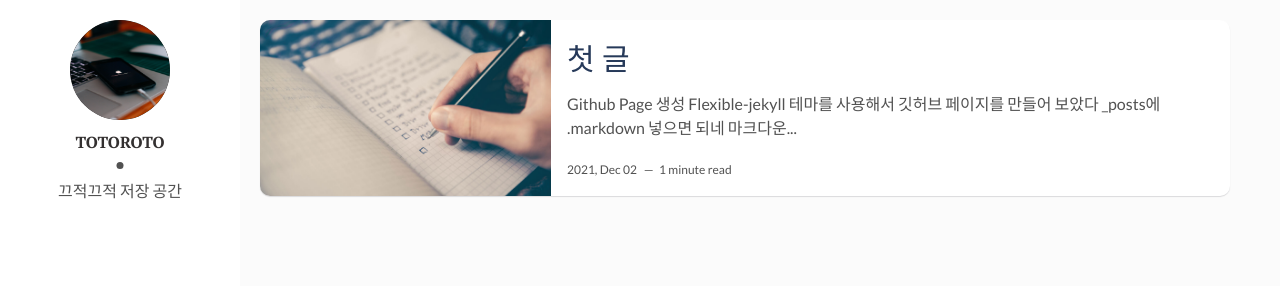
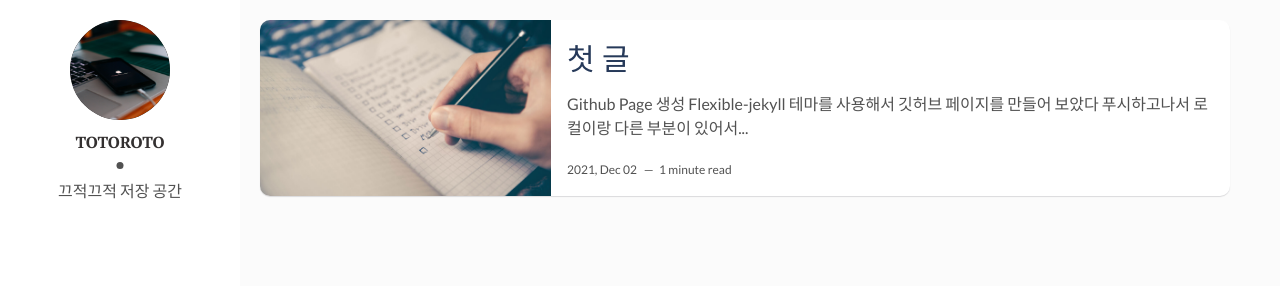
Before and after one commit to totoroto/totoroto.github.io, a Jekyll site: the page built from index.html, in a window 1280 px wide. Shown: the top 286 px of the page. Built offline with Jekyll 4.4.1, drawn with Linux system fonts in a browser that asks for light colours; the list of posts is cut into pages by our own code; part of the change alters nothing that is shown.

Commit message:
disqus 연동

```diff
--- a/_config.yml
+++ b/_config.yml
@@ -19,7 +19,7 @@ social-linkedin: # add your Linkedin handle
 social-email: # add your Email address
 
 # Disqus
-discus-identifier: mr-brown # add your discus identifier
+discus-identifier: totoroto # add your discus identifier
 
 # Tracker
 analytics: # Google Analytics
--- a/_posts/2021-12-03-initial-essay.markdown
+++ b/_posts/2021-12-03-initial-essay.markdown
@@ -9,9 +9,11 @@ tags: [initial, essay] # add tag
 ### Github Page 생성
 
 Flexible-jekyll 테마를 사용해서 깃허브 페이지를 만들어 보았다
+푸시하고나서 로컬이랑 다른 부분이 있어서 읭? 했는데
+바로 리모트에 적용되는게 아니라 몇 분정도 걸리는 듯하다
+
 _posts에 .markdown 넣으면 되네
 마크다운 언어 끄적끄적..
-
 
 #### 목록 : -
  - 첫번째
```
